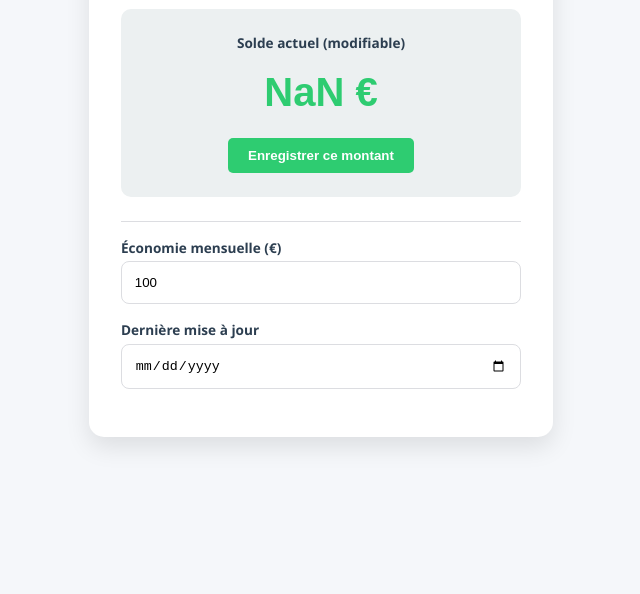
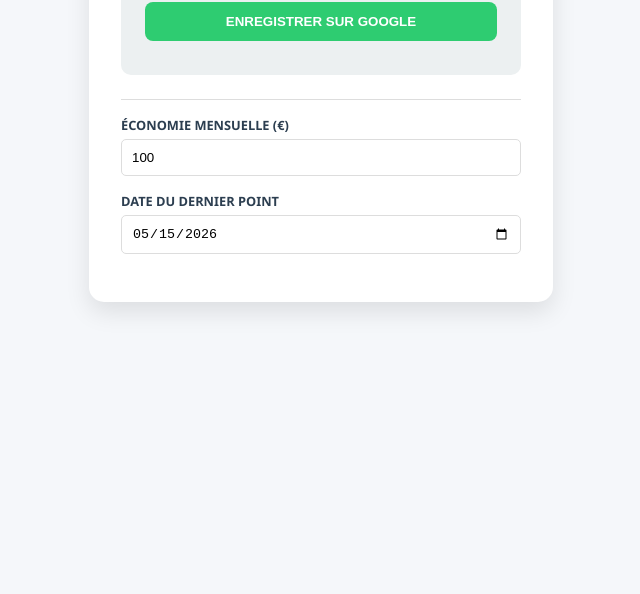
Before and after one commit to prisseadelino-pixel/Mes-conomies-, a plain HTML site: page index.html in a window 1280 px wide. Shown: the part 246-840 px from the top of the page, without its empty margins (319-959 px from the left). After the commit the page ends 800 px from the top, so only its background shows below. Drawn offline with Linux system fonts and the light colour scheme.

Commit message:
Update index.html

```diff
--- a/index.html
+++ b/index.html
@@ -9,115 +9,53 @@
     <link rel="apple-touch-icon" href="https://i49.servimg.com/u/f49/11/31/89/70/gemini10.png">
 
     <style>
-        :root {
-            --primary-color: #2ecc71;
-            --background-color: #f5f7fa;
-            --card-color: #ffffff;
-            --text-color: #2c3e50;
-            --border-color: #dcdde1;
-        }
-
-        body {
-            font-family: 'Segoe UI', sans-serif;
-            background-color: var(--background-color);
-            color: var(--text-color);
-            display: flex;
-            justify-content: center;
-            align-items: center;
-            min-height: 100vh;
-            margin: 0;
-            padding: 20px;
-        }
-
-        .container {
-            background-color: var(--card-color);
-            padding: 2rem;
-            border-radius: 15px;
-            box-shadow: 0 10px 25px rgba(0,0,0,0.1);
-            width: 100%;
-            max-width: 400px;
-            text-align: center;
-        }
-
-        .logo-display { width: 60px; margin: 0 auto 1rem; }
-
-        .result-box {
-            background-color: #ecf0f1;
-            padding: 1.5rem;
-            border-radius: 10px;
-            margin-bottom: 1.5rem;
-        }
-
-        /* Champ du solde modifiable */
-        #soldeAffiche {
-            font-size: 2.5rem;
-            font-weight: bold;
-            color: var(--primary-color);
-            background: transparent;
-            border: none;
-            text-align: center;
-            width: 100%;
-            outline: none;
-        }
-
-        .btn-save {
-            background-color: var(--primary-color);
-            color: white;
-            border: none;
-            padding: 10px 20px;
-            border-radius: 5px;
-            cursor: pointer;
-            font-weight: bold;
-            margin-top: 10px;
-        }
-
-        .settings { text-align: left; border-top: 1px solid var(--border-color); padding-top: 1rem; }
+        :root { --primary: #2ecc71; --bg: #f5f7fa; --txt: #2c3e50; }
+        body { font-family: 'Segoe UI', sans-serif; background: var(--bg); color: var(--txt); display: flex; justify-content: center; padding: 20px; }
+        .container { background: white; padding: 2rem; border-radius: 15px; box-shadow: 0 10px 25px rgba(0,0,0,0.1); width: 100%; max-width: 400px; text-align: center; }
+        .logo { width: 60px; margin-bottom: 1rem; }
+        .result-box { background: #ecf0f1; padding: 1.5rem; border-radius: 10px; margin-bottom: 1.5rem; }
+        #soldeAffiche { font-size: 2.5rem; font-weight: bold; color: var(--primary); border: none; background: none; text-align: center; width: 100%; outline: none; }
+        .btn { background: var(--primary); color: white; border: none; padding: 12px 20px; border-radius: 8px; cursor: pointer; font-weight: bold; width: 100%; margin-top: 10px; }
+        .settings { text-align: left; border-top: 1px solid #ddd; margin-top: 1.5rem; padding-top: 1rem; }
         .input-group { margin-bottom: 1rem; }
-        label { display: block; font-size: 0.85rem; margin-bottom: 0.3rem; font-weight: 600; }
-        input { width: 100%; padding: 0.8rem; border: 1px solid var(--border-color); border-radius: 8px; box-sizing: border-box; }
+        label { display: block; font-size: 0.8rem; font-weight: bold; margin-bottom: 5px; }
+        input { width: 100%; padding: 10px; border: 1px solid #ddd; border-radius: 5px; box-sizing: border-box; }
+        #status { font-size: 0.8rem; margin-top: 10px; color: #7f8c8d; }
     </style>
 </head>
 <body>
 
 <div class="container">
-    <img src="https://i49.servimg.com/u/f49/11/31/89/70/gemini10.png" alt="Logo" class="logo-display">
+    <img src="https://i49.servimg.com/u/f49/11/31/89/70/gemini10.png" class="logo">
     <div class="result-box">
-        <label>Solde actuel (modifiable)</label>
-        <input type="text" id="soldeAffiche" value="0">
-        <button class="btn-save" onclick="sauvegarderManuel()">Enregistrer ce montant</button>
+        <label>SOLDE ACTUEL ESTIMÉ</label>
+        <input type="text" id="soldeAffiche" value="0 €">
+        <button class="btn" onclick="sauvegarderVersGoogle()">ENREGISTRER SUR GOOGLE</button>
+        <div id="status"></div>
     </div>
 
     <div class="settings">
         <div class="input-group">
-            <label>Économie mensuelle (€)</label>
+            <label>ÉCONOMIE MENSUELLE (€)</label>
             <input type="number" id="ajoutMensuel" value="100" oninput="calculerAuto()">
         </div>
         <div class="input-group">
-            <label>Dernière mise à jour</label>
+            <label>DATE DU DERNIER POINT</label>
             <input type="date" id="dateDerniereMaj" oninput="calculerAuto()">
         </div>
     </div>
 </div>
 
 <script>
-    // Au chargement
+    // TON LIEN GOOGLE SCRIPT RECUPÉRÉ SUR TA CAPTURE
+    const scriptURL = 'https://script.google.com/macros/s/AKfycbwGYxsbtRcfr34S8B-hv9yupQW2OP6N-teWYhf8hEWDMQFiKq6GmR-K4I3rFd45CSRI/exec';
+
     window.onload = function() {
-        if(localStorage.getItem('monSolde')) {
-            document.getElementById('soldeAffiche').value = localStorage.getItem('monSolde') + " €";
-            document.getElementById('ajoutMensuel').value = localStorage.getItem('monAjout') || 100;
-            document.getElementById('dateDerniereMaj').value = localStorage.getItem('maDate') || new Date().toISOString().split('T')[0];
-        }
-        calculerAuto();
-    }
-
-    function sauvegarderManuel() {
-        let valeur = parseFloat(document.getElementById('soldeAffiche').value);
-        if (isNaN(valeur)) return;
-
-        localStorage.setItem('monSolde', valeur);
-        localStorage.setItem('maDate', new Date().toISOString().split('T')[0]);
-        document.getElementById('dateDerniereMaj').value = new Date().toISOString().split('T')[0];
-        alert("Montant enregistré ! Les prochains calculs partiront d'ici.");
+        // Charger les données locales
+        const soldeLocal = localStorage.getItem('monSolde') || "0";
+        document.getElementById('soldeAffiche').value = soldeLocal + " €";
+        document.getElementById('ajoutMensuel').value = localStorage.getItem('monAjout') || 100;
+        document.getElementById('dateDerniereMaj').value = localStorage.getItem('maDate') || new Date().toISOString().split('T')[0];
         calculerAuto();
     }
 
@@ -132,9 +70,35 @@
 
         let total = soldeBase + (diffMois * mensuel);
         document.getElementById('soldeAffiche').value = total + " €";
+        localStorage.setItem('monAjout', mensuel);
+    }
 
-        // Sauvegarde des réglages (mais pas du solde calculé)
-        localStorage.setItem('monAjout', mensuel);
+    function sauvegarderVersGoogle() {
+        const btn = document.querySelector('.btn');
+        const status = document.getElementById('status');
+        let valeur = parseFloat(document.getElementById('soldeAffiche').value);
+        let mensuel = document.getElementById('ajoutMensuel').value;
+        let date = new Date().toISOString().split('T')[0];
+
+        btn.innerText = "Envoi en cours...";
+        status.innerText = "Connexion à Google Drive...";
+
+        // Sauvegarde locale d'abord
+        localStorage.setItem('monSolde', valeur);
+        localStorage.setItem('maDate', date);
+        document.getElementById('dateDerniereMaj').value = date;
+
+        // Envoi vers Google Sheets
+        fetch(`${scriptURL}?solde=${valeur}&mensuel=${mensuel}&date=${date}`)
+        .then(response => {
+            btn.innerText = "ENREGISTRER SUR GOOGLE";
+            status.innerText = "✅ Sauvegardé sur ton compte Google !";
+            setTimeout(() => { status.innerText = ""; }, 3000);
+        })
+        .catch(error => {
+            btn.innerText = "ENREGISTRER SUR GOOGLE";
+            status.innerText = "❌ Erreur réseau, mais gardé en mémoire locale.";
+        });
     }
 </script>
 
```
